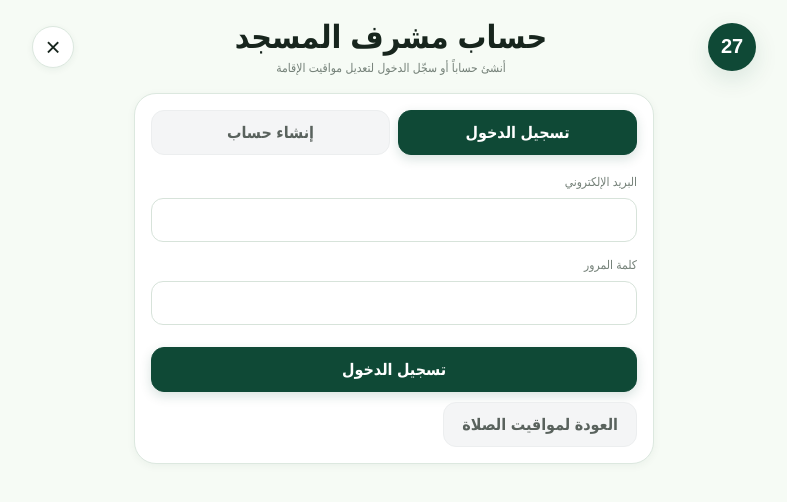
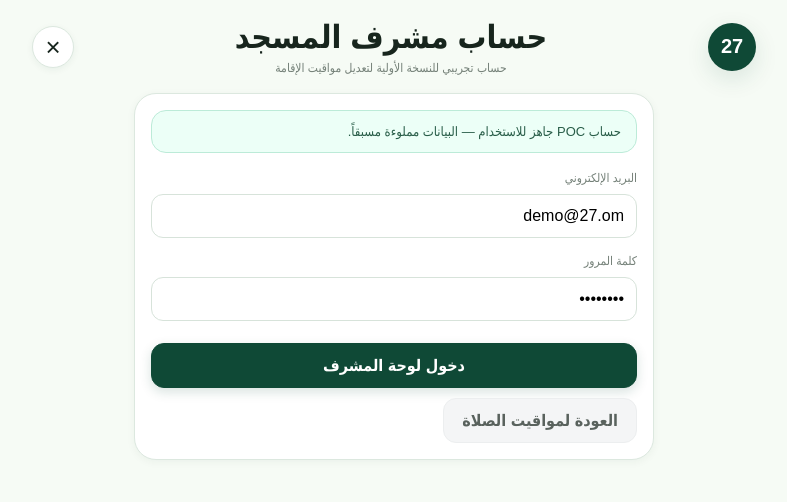
Before and after one commit to Alhamzy/27, a Next.js app: page /admin/login in a window 1280 px wide. Shown: the top 502 px of the page, without its empty margins (438-1225 px from the left). Built offline with nearby package versions, Linux system fonts and the light colour scheme; no server answers.

Commit message:
Use simple POC dummy admin login

```diff
--- a/src/app/admin/login/page.tsx
+++ b/src/app/admin/login/page.tsx
@@ -1,76 +1,32 @@
 'use client';
 
-import { FormEvent, useEffect, useState } from 'react';
+import { FormEvent, useState } from 'react';
 import { useRouter } from 'next/navigation';
-import { createClient } from '@/lib/supabase/browser';
 
-type Mode = 'signin' | 'signup';
+const DEMO_EMAIL = 'demo@27.om';
+const DEMO_PASSWORD = 'prayer27';
 
 export default function AdminLoginPage() {
   const router = useRouter();
-  const [mode, setMode] = useState<Mode>('signin');
-  const [email, setEmail] = useState('');
-  const [password, setPassword] = useState('');
+  const [email, setEmail] = useState(DEMO_EMAIL);
+  const [password, setPassword] = useState(DEMO_PASSWORD);
   const [error, setError] = useState<string | null>(null);
-  const [message, setMessage] = useState<string | null>(null);
   const [loading, setLoading] = useState(false);
 
-  useEffect(() => {
-    const supabase = createClient();
-    supabase.auth.getSession().then(({ data }) => {
-      if (data.session) {
-        router.replace('/admin');
-        router.refresh();
-      }
-    });
-  }, [router]);
-
-  const bootstrapPocAdmin = async () => {
-    const supabase = createClient();
-    await supabase.rpc('claim_first_poc_mosque');
-  };
-
-  const submit = async (event: FormEvent<HTMLFormElement>) => {
+  const submit = (event: FormEvent<HTMLFormElement>) => {
     event.preventDefault();
     setLoading(true);
     setError(null);
-    setMessage(null);
 
-    const supabase = createClient();
-
-    if (mode === 'signin') {
-      const { error: authError } = await supabase.auth.signInWithPassword({ email, password });
-      if (authError) {
-        setError('تعذر تسجيل الدخول. تحقق من البريد الإلكتروني وكلمة المرور.');
-        setLoading(false);
-        return;
-      }
-
-      await bootstrapPocAdmin();
-      router.replace('/admin');
-      router.refresh();
-      return;
-    }
-
-    const { data, error: authError } = await supabase.auth.signUp({ email, password });
-    if (authError) {
-      setError(authError.message.includes('already registered')
-        ? 'هذا البريد مسجل مسبقاً. استخدم تسجيل الدخول.'
-        : 'تعذر إنشاء الحساب. تحقق من البيانات وحاول مرة أخرى.');
+    if (email.trim().toLowerCase() !== DEMO_EMAIL || password !== DEMO_PASSWORD) {
+      setError('بيانات حساب النسخة التجريبية غير صحيحة.');
       setLoading(false);
       return;
     }
 
-    if (data.session) {
-      await bootstrapPocAdmin();
-      router.replace('/admin');
-      router.refresh();
-      return;
-    }
-
-    setMessage('تم إنشاء الحساب. إذا كان تأكيد البريد مفعلاً في Supabase، أكّد بريدك ثم سجّل الدخول.');
-    setMode('signin');
-    setLoading(false);
+    document.cookie = 'poc_admin=1; path=/; max-age=86400; samesite=lax';
+    router.replace('/admin');
+    router.refresh();
   };
 
   return (
@@ -79,27 +35,14 @@ export default function AdminLoginPage() {
         <div className="brand-mark">27</div>
         <div className="admin-title-wrap">
           <div className="admin-title-row"><h1>حساب مشرف المسجد</h1></div>
-          <p>أنشئ حساباً أو سجّل الدخول لتعديل مواقيت الإقامة</p>
+          <p>حساب تجريبي للنسخة الأولية لتعديل مواقيت الإقامة</p>
         </div>
         <button className="icon-button" onClick={() => router.push('/')} aria-label="العودة لمواقيت الصلاة">×</button>
       </header>
 
       <section className="admin-mosque-card" style={{ maxWidth: 520, marginInline: 'auto' }}>
-        <div style={{ display: 'grid', gridTemplateColumns: '1fr 1fr', gap: 8, marginBottom: 20 }}>
-          <button
-            type="button"
-            className={mode === 'signin' ? 'primary-action' : 'ghost-action'}
-            onClick={() => { setMode('signin'); setError(null); setMessage(null); }}
-          >
-            تسجيل الدخول
-          </button>
-          <button
-            type="button"
-            className={mode === 'signup' ? 'primary-action' : 'ghost-action'}
-            onClick={() => { setMode('signup'); setError(null); setMessage(null); }}
-          >
-            إنشاء حساب
-          </button>
+        <div className="admin-hint" style={{ marginBottom: 18 }}>
+          حساب POC جاهز للاستخدام — البيانات مملوءة مسبقاً.
         </div>
 
         <form onSubmit={submit}>
@@ -107,7 +50,7 @@ export default function AdminLoginPage() {
           <input
             id="admin-email"
             type="email"
-            autoComplete="email"
+            autoComplete="username"
             required
             value={email}
             onChange={(event) => setEmail(event.target.value)}
@@ -118,21 +61,17 @@ export default function AdminLoginPage() {
           <input
             id="admin-password"
             type="password"
-            autoComplete={mode === 'signin' ? 'current-password' : 'new-password'}
-            minLength={6}
+            autoComplete="current-password"
             required
             value={password}
             onChange={(event) => setPassword(event.target.value)}
             style={{ width: '100%', padding: 12, border: '1px solid #d7e3da', borderRadius: 12, marginBottom: 16 }}
           />
 
-          {message && <p role="status" className="admin-muted">{message}</p>}
           {error && <p role="alert" style={{ color: '#b42318', fontSize: 13 }}>{error}</p>}
 
           <button className="primary-action wide" type="submit" disabled={loading}>
-            {loading
-              ? (mode === 'signin' ? 'جارٍ تسجيل الدخول…' : 'جارٍ إنشاء الحساب…')
-              : (mode === 'signin' ? 'تسجيل الدخول' : 'إنشاء الحساب')}
+            {loading ? 'جارٍ الدخول…' : 'دخول لوحة المشرف'}
           </button>
         </form>
 
```
